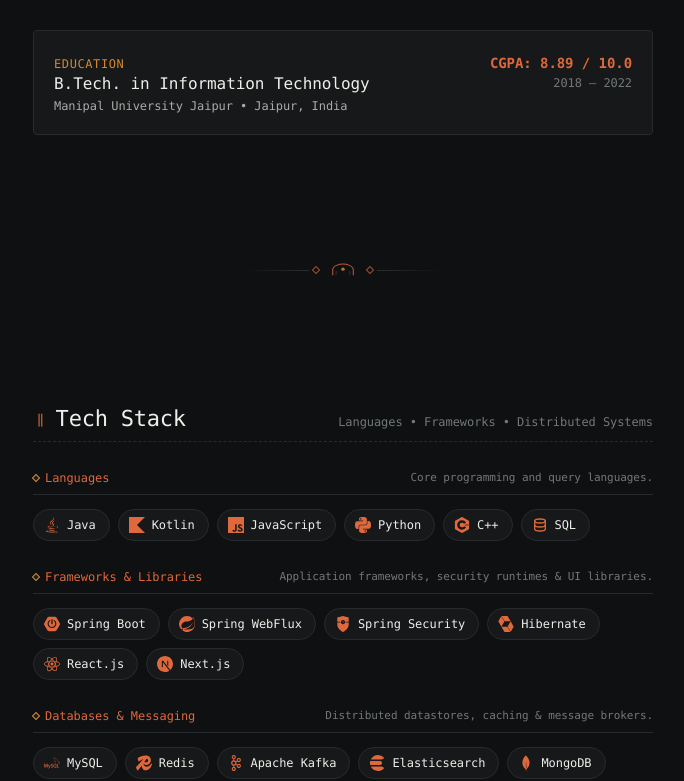
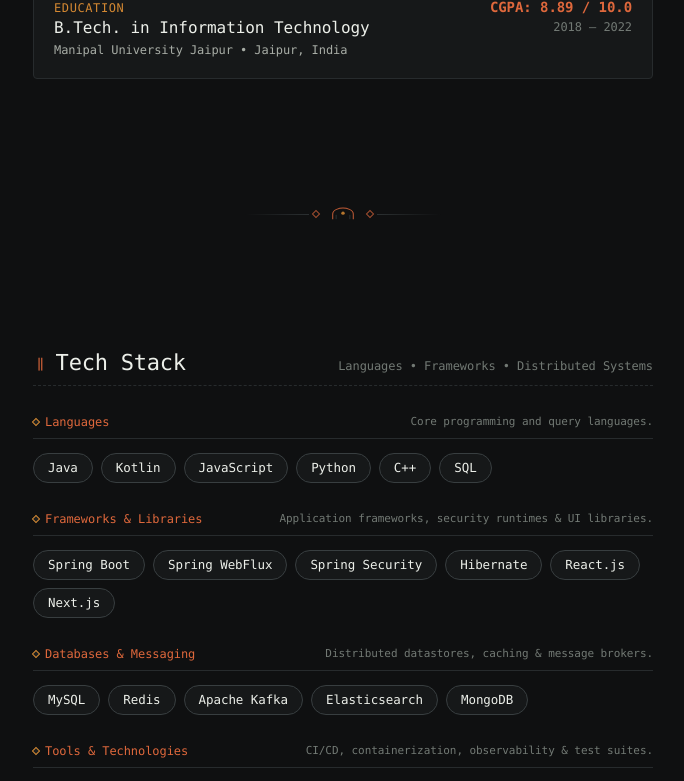
Before and after one commit to siddhantBhanot/personal-website, a Next.js app: page / in a window 1280 px wide. Shown: the part 2000-2781 px from the top of the page, without its empty margins (271-955 px from the left). Built offline with nearby package versions, Linux system fonts and the light colour scheme.

Commit message:
Revert tech stack icons, restore horizontal layout with high-contrast pills

```diff
--- a/package.json
+++ b/package.json
@@ -14,7 +14,6 @@
     "next": "16.4.3",
     "react": "19.3.0",
     "react-dom": "19.3.0",
-    "react-icons": "^5.7.0",
     "react-markdown": "^10.1.0"
   },
   "devDependencies": {
--- a/src/app/globals.css
+++ b/src/app/globals.css
@@ -432,16 +432,16 @@ h1, h2, h3, h4 {
   color: var(--ink);
 }
 
-/* Tech Stack Pills with Icons */
+/* Tech Stack Pills */
 .nn-tech-pill {
   display: inline-flex;
   align-items: center;
-  gap: 7px;
-  height: 32px;
+  justify-content: center;
+  height: 30px;
   padding: 0 14px;
-  border: var(--hairline) solid var(--line);
+  border: 1px solid var(--line-strong);
   border-radius: var(--radius-pill);
-  font-size: 12px;
+  font-size: 12.5px;
   line-height: 1;
   font-family: var(--font-mono);
   font-weight: 500;
@@ -452,19 +452,10 @@ h1, h2, h3, h4 {
   user-select: none;
 }
 
-.nn-tech-pill.has-icon {
-  padding-left: 10px;
-  padding-right: 13px;
-}
-
 .nn-tech-pill:hover {
   border-color: var(--accent);
   background: var(--surface-sunk);
-  color: var(--ink);
-}
-
-.nn-tech-pill:hover .nn-tech-icon {
-  color: var(--accent-gold);
+  color: var(--accent);
 }
 
 /* Clean Links List (.nn-links) */
--- a/src/app/page.tsx
+++ b/src/app/page.tsx
@@ -12,7 +12,6 @@ import {
   SectionArchBadge,
 } from "@/components/IndicMotif";
 import { GithubIcon, ExternalLinkIcon, LeetCodeIcon, LinkedinIcon } from "@/components/Icons";
-import { TechIcon, hasTechIcon } from "@/components/TechIcon";
 
 export default function HomePage() {
   const projects = getItemsFromDirectory<ProjectMeta>("projects");
@@ -162,13 +161,9 @@ export default function HomePage() {
                 {category.skills.map((skill) => (
                   <span
                     key={skill.name}
-                    className={`nn-tech-pill${hasTechIcon(skill.name) ? " has-icon" : ""}`}
+                    className="nn-tech-pill"
                   >
-                    <TechIcon
-                      name={skill.name}
-                      className="w-4 h-4 shrink-0 text-[var(--accent)] transition-colors nn-tech-icon"
-                    />
-                    <span>{skill.name}</span>
+                    {skill.name}
                   </span>
                 ))}
               </div>
--- a/src/components/TechIcon.tsx
+++ /dev/null
@@ -1,71 +0,0 @@
-import React from "react";
-import { FaJava } from "react-icons/fa6";
-import {
-  SiKotlin,
-  SiJavascript,
-  SiPython,
-  SiCplusplus,
-  SiSpringboot,
-  SiSpring,
-  SiSpringsecurity,
-  SiHibernate,
-  SiReact,
-  SiNextdotjs,
-  SiMysql,
-  SiRedis,
-  SiApachekafka,
-  SiElasticsearch,
-  SiMongodb,
-  SiGit,
-  SiDocker,
-  SiJenkins,
-  SiKibana,
-  SiPostman,
-  SiJunit5,
-  SiSonarqubeserver,
-  SiApachejmeter,
-} from "react-icons/si";
-import { TbDatabase } from "react-icons/tb";
-
-export const TECH_ICON_MAP: Record<string, React.ComponentType<{ className?: string }>> = {
-  Java: FaJava,
-  Kotlin: SiKotlin,
-  JavaScript: SiJavascript,
-  Python: SiPython,
-  "C++": SiCplusplus,
-  SQL: TbDatabase,
-  "Spring Boot": SiSpringboot,
-  "Spring WebFlux": SiSpring,
-  "Spring Security": SiSpringsecurity,
-  Hibernate: SiHibernate,
-  "React.js": SiReact,
-  "Next.js": SiNextdotjs,
-  MySQL: SiMysql,
-  Redis: SiRedis,
-  "Apache Kafka": SiApachekafka,
-  Elasticsearch: SiElasticsearch,
-  MongoDB: SiMongodb,
-  Git: SiGit,
-  Docker: SiDocker,
-  Jenkins: SiJenkins,
-  Kibana: SiKibana,
-  Postman: SiPostman,
-  JUnit: SiJunit5,
-  SonarQube: SiSonarqubeserver,
-  "Apache JMeter": SiApachejmeter,
-};
-
-export function hasTechIcon(name: string): boolean {
-  return name in TECH_ICON_MAP;
-}
-
-interface TechIconProps {
-  name: string;
-  className?: string;
-}
-
-export function TechIcon({ name, className = "w-4 h-4" }: TechIconProps) {
-  const IconComponent = TECH_ICON_MAP[name];
-  if (!IconComponent) return null;
-  return <IconComponent className={className} />;
-}
--- a/src/components/TechStackGrid.tsx
+++ b/src/components/TechStackGrid.tsx
@@ -1,5 +1,4 @@
 import { techStackData } from "@/data/tech-stack";
-import { TechIcon, hasTechIcon } from "@/components/TechIcon";
 
 export function TechStackGrid() {
   return (
@@ -23,13 +22,9 @@ export function TechStackGrid() {
             {category.skills.map((skill) => (
               <span
                 key={skill.name}
-                className={`nn-tech-pill${hasTechIcon(skill.name) ? " has-icon" : ""}`}
+                className="nn-tech-pill"
               >
-                <TechIcon
-                  name={skill.name}
-                  className="w-4 h-4 shrink-0 text-[var(--accent)] transition-colors nn-tech-icon"
-                />
-                <span>{skill.name}</span>
+                {skill.name}
               </span>
             ))}
           </div>
--- a/src/data/profile.ts
+++ b/src/data/profile.ts
@@ -48,7 +48,7 @@ export const profile: ProfileData = {
   },
   about: {
     summary: [
-      "Software Engineer with a strong foundation in backend engineering and distributed systems, complemented by experience in frontend development and AI-powered applications. Interested in building scalable software and exploring how AI can transform the way we build and interact with technology.",
+      "Software Engineer with a strong foundation in backend engineering and distributed systems, complemented by experience in frontend development and AI-powered applications.",
     ],
   },
   highlights: [],
```
Also changed, not shown: 1 other file (tests, documents, lock files or other folders).
